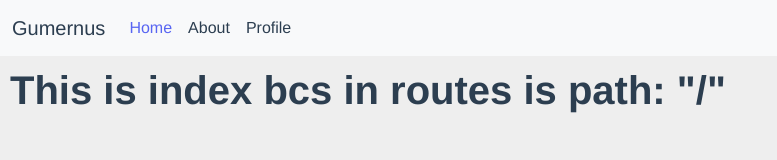
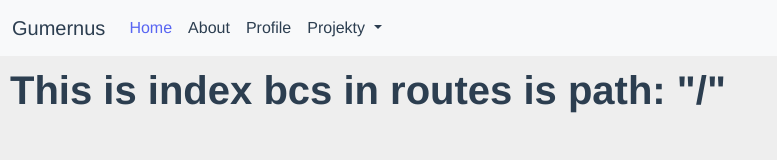
Before and after one commit to gumernus/Vue-Learn, a Vue app: page / in a window 1280 px wide. Shown: the top 160 px of the page, without its empty margins (0-777 px from the left). Built offline with nearby package versions, Linux system fonts and the light colour scheme.

Commit message:
Update App.vue

```diff
--- a/src/App.vue
+++ b/src/App.vue
@@ -2,19 +2,54 @@
   <nav id="nav" class="navbar navbar-expand-lg navbar-light bg-light">
     <div class="container-fluid">
       <a class="navbar-brand" href="#">Gumernus</a>
-    <button class="navbar-toggler" type="button" data-bs-toggle="collapse" data-bs-target="#navbarNavDropdown" aria-controls="navbarNavDropdown" aria-expanded="false" aria-label="Toggle navigation">
+      <button
+        class="navbar-toggler"
+        type="button"
+        data-bs-toggle="collapse"
+        data-bs-target="#navbarNavDropdown"
+        aria-controls="navbarNavDropdown"
+        aria-expanded="false"
+        aria-label="Toggle navigation"
+      >
         <span class="navbar-toggler-icon"></span>
       </button>
       <div class="collapse navbar-collapse" id="navbarNavDropdown">
         <ul class="navbar-nav">
           <li class="nav-item">
-          <a class="nav-link active" aria-current="page" href="#"><router-link :to="{name: 'Home'}">Home</router-link></a>
+            <a class="nav-link active" aria-current="page" href="#"
+              ><router-link :to="{ name: 'Home' }">Home</router-link></a
+            >
           </li>
           <li class="nav-item">
-          <a class="nav-link" href="#"><router-link :to="{name: 'About'}">About</router-link></a>
+            <a class="nav-link" href="#">
+              <router-link :to="{ name: 'About' }">About</router-link>
+            </a>
           </li>
           <li class="nav-item">
-          <a class="nav-link" href="#"><router-link :to="{name: 'Profile'}">Profile</router-link></a>
+            <a class="nav-link" href="#"
+              ><router-link :to="{ name: 'Profile' }">Profile</router-link></a
+            >
+          </li>
+          <li class="nav-item dropdown">
+            <a
+              class="nav-link dropdown-toggle"
+              href="#"
+              id="navbarDropdown"
+              role="button"
+              data-bs-toggle="dropdown"
+              aria-expanded="false"
+            >
+              Projekty
+            </a>
+            <ul class="dropdown-menu" aria-labelledby="navbarDropdown">
+              <li><a class="dropdown-item" href="#">Portfolio</a></li>
+              <li><a class="dropdown-item" href="#">Vue Router</a></li>
+              <li><a class="dropdown-item" href="#">Tarx</a></li>
+              <li><hr class="dropdown-divider" /></li>
+              <li><a class="dropdown-item" href="#">Bialu Bot</a></li>
+              <li><a class="dropdown-item" href="#">Bialu Website</a></li>
+              <li><a class="dropdown-item" href="#">Bialu Database</a></li>
+            </ul>
           </li>
         </ul>
       </div>
@@ -29,9 +64,10 @@
   -webkit-font-smoothing: antialiased;
   -moz-osx-font-smoothing: grayscale;
   color: #2c3e50;
+  height: 10000px;
 }
 
-h1{
+h1 {
   padding: 10px;
   font-weight: bold;
 }
```
Lines whose indentation alone changed are shown as unchanged.
